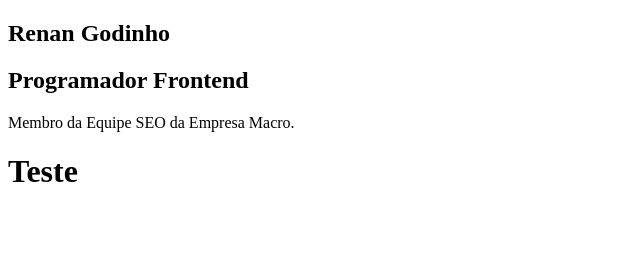
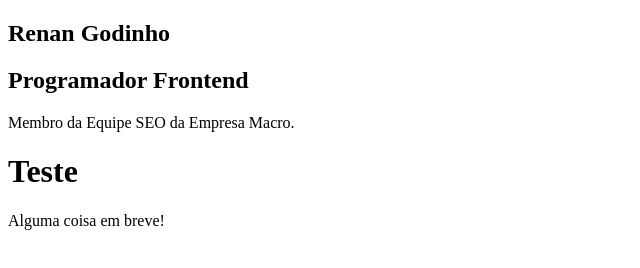
Before and after one commit to renanfcgg/site, a Gatsby site: page / in a window 1280 px wide. Shown: the whole page, without its empty margins (0-640 px from the left). Built offline with nearby package versions, Linux system fonts and the light colour scheme; Gatsby itself is replaced by a stand-in of ours.

Commit message:
Commit Inicial

```diff
--- a/src/pages/index.tsx
+++ b/src/pages/index.tsx
@@ -6,6 +6,7 @@ const IndexPage = () => (
   <>
     <Layout/>
    <h1>Teste</h1>
+   <p>Alguma coisa em breve!</p>
   </>
   )
 
```
